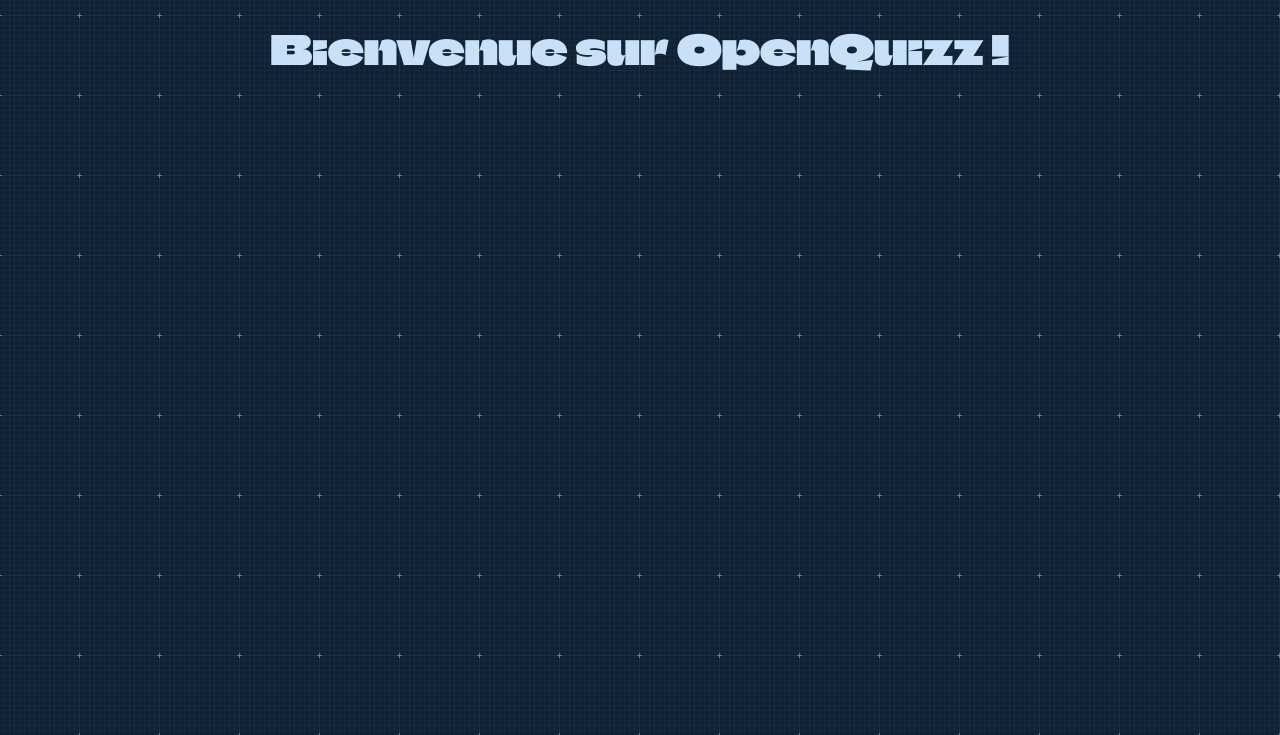
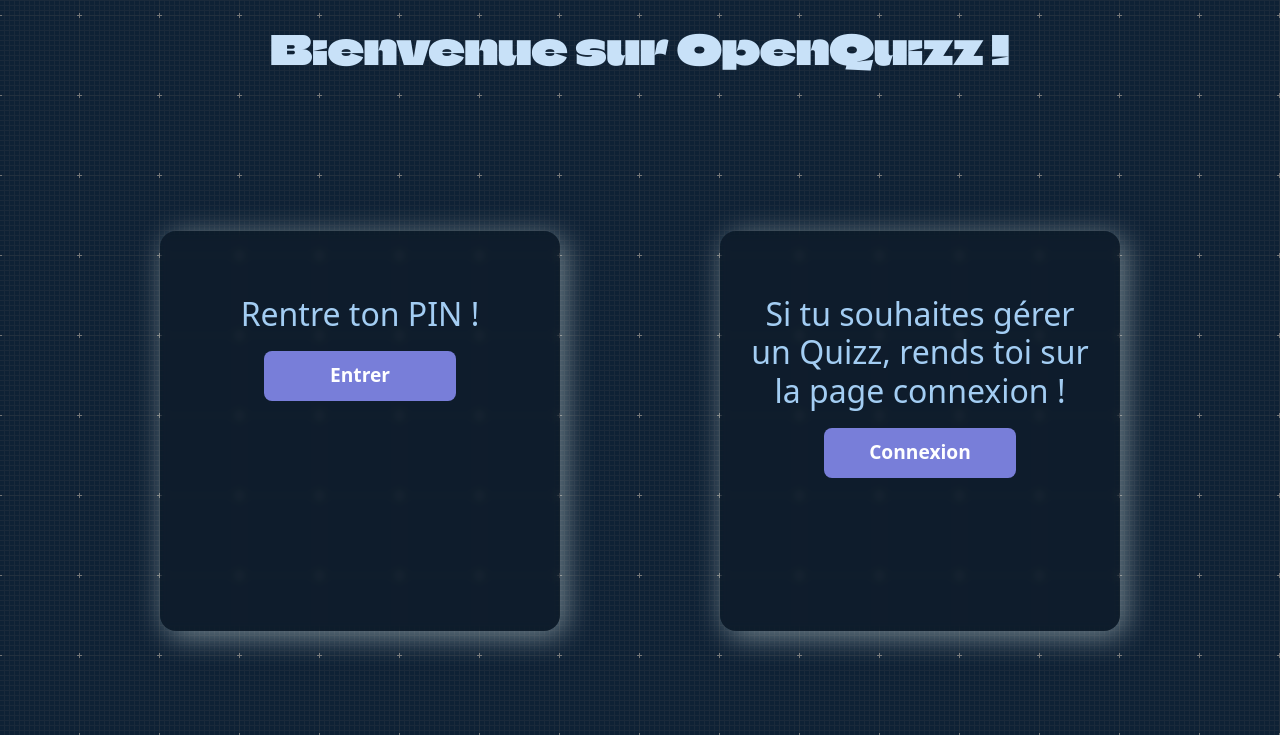
Before and after one commit to abonnivard/OpenQuizz, a Django app: page / in a window 1280 px wide. Shown: the part 65-800 px from the top of the page. Run offline with Django 4.2, Linux system fonts and the light colour scheme; some libraries are stand-ins or nearby versions.

Commit message:
page accueil

```diff
--- a/OpenQuizz/static/OpenQuizz/css/index.css
+++ b/OpenQuizz/static/OpenQuizz/css/index.css
@@ -26,3 +26,50 @@
     font-family: Font ;
     color: #c8e1f8;
 }
+
+
+.main .bloc {
+    display: flex;
+    flex-direction: row ;
+    flex-wrap: wrap;
+    justify-content: space-evenly;
+    padding-top: 5%;
+}
+
+.main .bloc .ss {
+    align-items: center; justify-content: center;
+    margin: 5% 0% 5% 0%;
+    padding: 5% 2%;
+    -webkit-backdrop-filter: blur(15px); /* assure la compatibilité avec safari */
+    backdrop-filter: blur(4px);
+    background-color: rgba(0, 0, 0, 0.2);
+    border-radius: 4%;
+    box-shadow: 5px 5px 30px rgba(240, 255, 251, 0.45);
+    height: 400px;
+    width: 400px;
+    color: #a3cdf3;
+    text-align: center;
+}
+
+
+.main .bloc .ss button {
+    width: 192px;
+    height: 50px;
+    border-radius: 8px;
+    border: none;
+    background-color: rgba(145, 148, 255, 0.82);
+    color: white;
+    font-weight: bold;
+    font-size: 1.2em;
+    cursor: pointer;
+    outline: none;
+    margin: 0 auto;
+    transition: 0.2s;
+    display: block;
+    margin-top: 5%;
+}
+
+.main .bloc .ss button:hover {
+    transform: translateY(-5px);
+    box-shadow: 0px 10px 40px -10px #000000;
+}
--- a/OpenQuizz/templates/OpenQuizz/index.html
+++ b/OpenQuizz/templates/OpenQuizz/index.html
@@ -16,6 +16,22 @@
 
     <div class="main">
         <h1>Bienvenue sur OpenQuizz !</h1>
+        <div class="bloc">
+            <div class="ss">
+                <div class="cadre">
+                    <h2>Rentre ton PIN !</h2>
+                    <div class="code">
+                        <button type="submit">Entrer</button>
+                    </div>
+                </div>
+            </div>
+            <div class="ss">
+                <div class="cadre">
+                    <h2>Si tu souhaites gérer un Quizz, rends toi sur la page connexion ! </h2>
+                    <button type="submit">Connexion</button>
+                </div>
+            </div>
+        </div>
     </div>
 
 <script src="https://cdn.jsdelivr.net/npm/bootstrap@5.3.0-alpha1/dist/js/bootstrap.bundle.min.js" integrity="sha384-w76AqPfDkMBDXo30jS1Sgez6pr3x5MlQ1ZAGC+nuZB+EYdgRZgiwxhTBTkF7CXvN" crossorigin="anonymous"></script>
--- a/accounts/templates/accounts/login.html
+++ b/accounts/templates/accounts/login.html
@@ -18,7 +18,7 @@
 
 <div class="title">
     <div class="above">
-        <img src="{% static 'accounts/img/banner.jpg' %}" alt="img">
+        <img src="{% static 'accounts/img/graphy--dark--1920x1080(1).png' %}" alt="img">
 
         <div class="form">
             <h1>Se connecter</h1>
```
Also changed, not shown: accounts/static/accounts/css/login.css (+5 -4 lines), accounts/static/accounts/img/graphy--dark--1920x1080(1).png (added).
